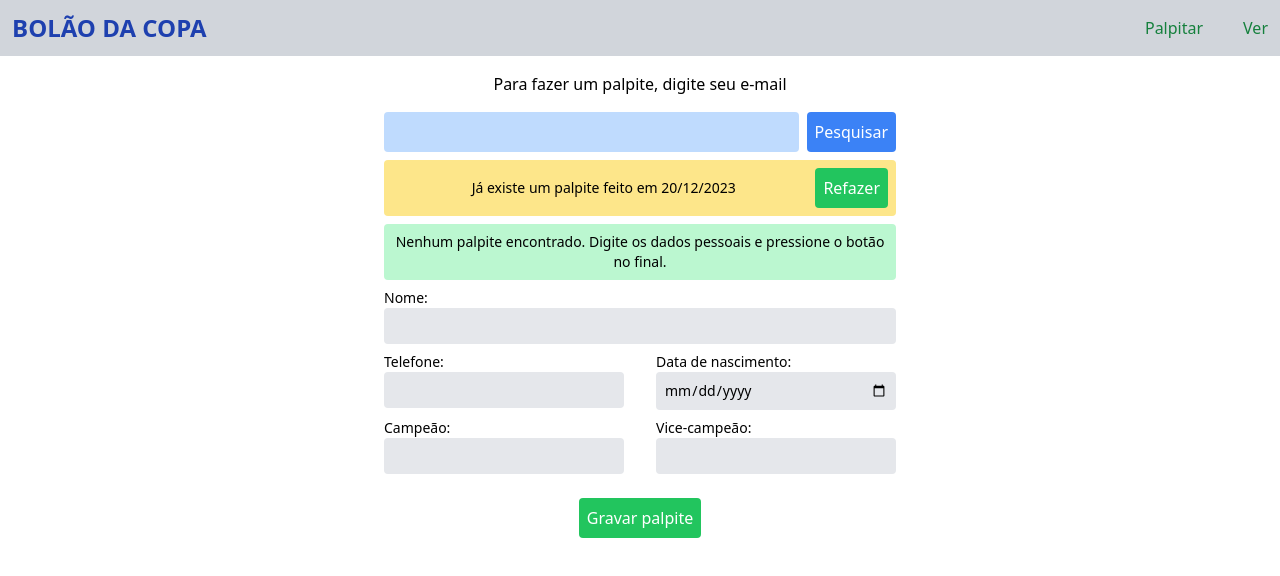
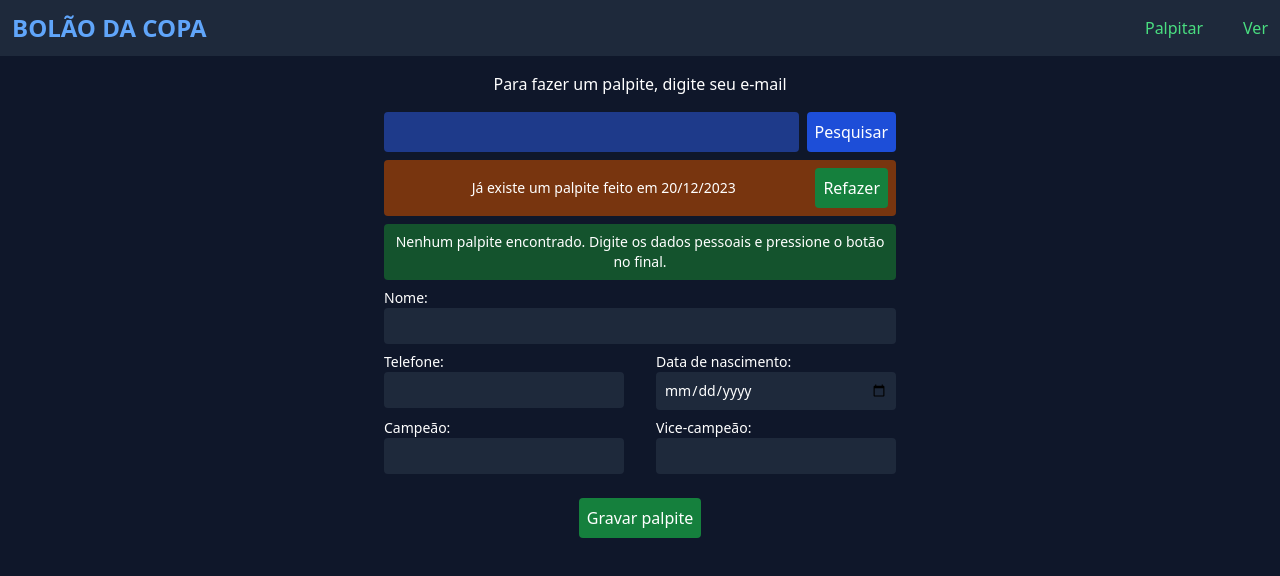
Before and after one commit to dlucredio/cursoweb2, a React (Create React App) app in the folder react/aplicacaoCompleta/worldcup-pool-frontend/: page /placeBet in a window 1280 px wide. Shown: the top 576 px of the page. Built offline with nearby package versions, Linux system fonts and the light colour scheme; a web font is replaced by a local one.

Commit message:
Dark mode

```diff
--- a/react/aplicacaoCompleta/worldcup-pool-frontend/src/components/NavBar.js
+++ b/react/aplicacaoCompleta/worldcup-pool-frontend/src/components/NavBar.js
@@ -10,20 +10,20 @@ export function NavBar() {
     }
 
     return (
-        <div className="w-full bg-gray-300 text-white flex flex-row p-3 justify-between items-center">
-            <Link to="/" className="text-blue-800 text-center text-2xl font-black uppercase select-none">Bolão da copa</Link>
+        <div className="w-full bg-gray-300 dark:bg-slate-800 text-white flex flex-row p-3 justify-between items-center">
+            <Link to="/" className="text-blue-800 dark:text-blue-400 text-center text-2xl font-black uppercase select-none">Bolão da copa</Link>
             <div className="cursor-pointer">
-                <MdMenu onClick={toggleFloatMenuShown} className="text-2xl md:hidden text-green-700 hover:text-green-900 select-none" />
+                <MdMenu onClick={toggleFloatMenuShown} className="text-2xl md:hidden text-green-700 dark:text-green-400 dark:hover:text-green-200 hover:text-green-900 select-none" />
                 <div className="relative">
-                    <div className={`absolute right-0 top-0 flex md:hidden flex-col items-center bg-gray-300  border-solid border-2 border-whitse rounded-xl p-4 drop-shadow transition-all duration-500 ${floatMenuShown ? 'visible opacity-100' : 'collapse opacity-0'}`}>
-                        <Link to="/placeBet" className="text-green-700 hover:text-green-900 mb-4 select-none">Palpitar</Link>
-                        <Link to="/viewBets" className="text-green-700 hover:text-green-900 select-none">Ver</Link>
+                    <div className={`absolute right-0 top-0 flex md:hidden flex-col items-center bg-gray-300 dark:bg-slate-800 border-solid border-2 border-white dark:border-slate-600 rounded-xl p-4 drop-shadow transition-all duration-500 ${floatMenuShown ? 'visible opacity-100' : 'collapse opacity-0'}`}>
+                        <Link to="/placeBet" className="text-green-700 hover:text-green-900 dark:text-green-400 dark:hover:text-green-200 mb-4 select-none">Palpitar</Link>
+                        <Link to="/viewBets" className="text-green-700 hover:text-green-900 dark:text-green-400 dark:hover:text-green-200 select-none">Ver</Link>
                     </div>
                 </div>
             </div>
             <div className="hidden md:flex items-center">
-                <Link to="/placeBet" className="text-green-700 hover:text-green-900 mr-10 select-none">Palpitar</Link>
-                <Link to="/viewBets" className="text-green-700 hover:text-green-900 select-none">Ver</Link>
+                <Link to="/placeBet" className="text-green-700 hover:text-green-900 dark:text-green-400 dark:hover:text-green-200 mr-10 select-none">Palpitar</Link>
+                <Link to="/viewBets" className="text-green-700 hover:text-green-900 dark:text-green-400 dark:hover:text-green-200 select-none">Ver</Link>
             </div>
         </div>
     );
--- a/react/aplicacaoCompleta/worldcup-pool-frontend/src/pages/Home.js
+++ b/react/aplicacaoCompleta/worldcup-pool-frontend/src/pages/Home.js
@@ -2,9 +2,9 @@ import { Link } from "react-router-dom";
 
 function Home() {
     return (
-        <div className="bg-white w-full h-screen flex flex-col justify-center items-center">
-            <div className="bg-gray-300 flex flex-col justify-center items-center w-full h-full md:w-fit md:h-fit md:p-16 md:rounded-3xl">
-            <div className="text-blue-800 text-center pb-12 text-2xl font-black uppercase">Bolão da copa</div>
+        <div className="bg-white dark:bg-slate-900 w-full h-screen flex flex-col justify-center items-center">
+            <div className="bg-gray-300 dark:bg-slate-800 flex flex-col justify-center items-center w-full h-full md:w-fit md:h-fit md:p-16 md:rounded-3xl">
+            <div className="text-blue-800 dark:text-blue-400 text-center pb-12 text-2xl font-black uppercase">Bolão da copa</div>
             <div className="flex flex-col justify-center items-stretch">
                 <Link to="/placeBet" className="bg-green-700 m-4 py-2 px-5 rounded-full text-white text-center hover:bg-green-900">Palpitar</Link>
                 <Link to="/viewBets" className="bg-green-700 m-4 py-2 px-5 rounded-full text-white text-center hover:bg-green-900">Ver</Link>
--- a/react/aplicacaoCompleta/worldcup-pool-frontend/src/pages/Layout.js
+++ b/react/aplicacaoCompleta/worldcup-pool-frontend/src/pages/Layout.js
@@ -2,7 +2,9 @@ import { Outlet, Link } from "react-router-dom";
 
 const Layout = () => {
     return (
-        <Outlet />
+        <div className="dark">
+            <Outlet />
+        </div>
     )
 };
 
--- a/react/aplicacaoCompleta/worldcup-pool-frontend/src/pages/PlaceBet.js
+++ b/react/aplicacaoCompleta/worldcup-pool-frontend/src/pages/PlaceBet.js
@@ -2,22 +2,22 @@ import { NavBar } from "../components/NavBar";
 
 function PlaceBet() {
     return (
-        <div className="h-screen flex flex-col">
+        <div className="h-screen flex flex-col dark:bg-slate-900">
             <NavBar />
-            <div className="flex-1 flex flex-col items-center m-2">
+            <div className=" flex-1 flex flex-col items-center m-2">
                 <div className="flex flex-wrap justify-center w-full max-w-lg">
-                    <div className="p-2">Para fazer um palpite, digite seu e-mail</div>
-                    <input className="flex-1 text-center p-2 mt-2 rounded bg-blue-200" type="text" />
-                    <button className="rounded p-2 ml-2 mt-2 bg-blue-500 hover:bg-blue-800 text-white">Pesquisar</button>
+                    <div className="p-2 dark:text-white">Para fazer um palpite, digite seu e-mail</div>
+                    <input className="flex-1 text-center p-2 mt-2 rounded bg-blue-200 dark:bg-blue-900 dark:text-white" type="text" />
+                    <button className="rounded p-2 ml-2 mt-2 bg-blue-700 hover:bg-blue-900 text-white">Pesquisar</button>
                 </div>
 
-                <div className="flex flex-row flex-wrap items-center bg-amber-200 text-center rounded p-2 mt-2 w-full max-w-lg">
+                <div className="flex flex-row flex-wrap items-center bg-amber-200 dark:bg-amber-900 dark:text-white text-center rounded p-2 mt-2 w-full max-w-lg">
                     <div className="flex-1 text-sm">
                         Já existe um palpite feito em 20/12/2023
                     </div>
-                    <button className="rounded p-2 bg-green-500 hover:bg-green-800 text-white">Refazer</button>
+                    <button className="rounded p-2 bg-green-700 hover:bg-green-900 text-white">Refazer</button>
                 </div>
-                <div className="flex flex-row flex-wrap items-center bg-green-200 text-center rounded p-2 mt-2 w-full max-w-lg">
+                <div className="flex flex-row flex-wrap items-center bg-green-200 dark:bg-green-900 dark:text-white text-center rounded p-2 mt-2 w-full max-w-lg">
                     <div className="flex-1 text-sm">
                         Nenhum palpite encontrado. Digite os dados pessoais e pressione o botão no final.
                     </div>
@@ -25,32 +25,32 @@ function PlaceBet() {
 
                 <div className="flex flex-col text-sm w-full max-w-lg">
                     <div className="flex flex-col">
-                        <label htmlFor="gamblerName" className="mt-2">Nome:</label>
-                        <input id="gamblerName" type="text" className="p-2 rounded bg-gray-200" />
+                        <label htmlFor="gamblerName" className="mt-2 dark:text-white">Nome:</label>
+                        <input id="gamblerName" type="text" className="p-2 rounded bg-gray-200 dark:bg-slate-800 dark:text-white" />
                     </div>
                 </div>
                 <div className="flex flex-col sm:flex-row sm:justify-between text-sm w-full max-w-lg">
                     <div className="flex flex-col">
-                        <label htmlFor="gamblerPhone" className="mt-2">Telefone:</label>
-                        <input id="gamblerPhone" type="text" className="p-2 rounded bg-gray-200 sm:w-60" />
+                        <label htmlFor="gamblerPhone" className="mt-2 dark:text-white">Telefone:</label>
+                        <input id="gamblerPhone" type="text" className="p-2 rounded bg-gray-200 dark:bg-slate-800 dark:text-white sm:w-60" />
                     </div>
                     <div className="flex flex-col">
-                        <label htmlFor="gamblerBirthDate" className="mt-2">Data de nascimento:</label>
-                        <input id="gamblerBirthDate" type="date" className="p-2 rounded bg-gray-200 sm:w-60" />
+                        <label htmlFor="gamblerBirthDate" className="mt-2 dark:text-white">Data de nascimento:</label>
+                        <input id="gamblerBirthDate" type="date" className="p-2 rounded bg-gray-200 dark:bg-slate-800 dark:text-white sm:w-60" />
                     </div>
                 </div>
                 <div className="flex flex-col sm:flex-row sm:justify-between text-sm w-full max-w-lg">
                     <div className="flex flex-col">
-                        <label htmlFor="betChampion" className="mt-2">Campeão:</label>
-                        <input id="betChampion" type="text" className="p-2 rounded bg-gray-200 sm:w-60" />
+                        <label htmlFor="betChampion" className="mt-2 dark:text-white">Campeão:</label>
+                        <input id="betChampion" type="text" className="p-2 rounded bg-gray-200 dark:bg-slate-800 dark:text-white sm:w-60" />
                     </div>
                     <div className="flex flex-col">
-                        <label htmlFor="betRunnerUp" className="mt-2">Vice-campeão:</label>
-                        <input id="betRunnerUp" type="text" className="p-2 rounded bg-gray-200 sm:w-60" />
+                        <label htmlFor="betRunnerUp" className="mt-2 dark:text-white">Vice-campeão:</label>
+                        <input id="betRunnerUp" type="text" className="p-2 rounded bg-gray-200 dark:bg-slate-800 dark:text-white sm:w-60" />
                     </div>
                 </div>
 
-                <button className="rounded p-2 mt-6 mb-6 bg-green-500 hover:bg-green-800 text-white">Gravar palpite</button>
+                <button className="rounded p-2 mt-6 mb-6 bg-green-700 hover:bg-green-900 text-white">Gravar palpite</button>
             </div>
         </div >
     );
--- a/react/aplicacaoCompleta/worldcup-pool-frontend/src/pages/ViewBets.js
+++ b/react/aplicacaoCompleta/worldcup-pool-frontend/src/pages/ViewBets.js
@@ -2,7 +2,7 @@ import { NavBar } from "../components/NavBar";
 
 function ViewBets() {
     return (
-        <div>
+        <div className="h-screen flex flex-col dark:bg-slate-900">
             <NavBar />
 
             View Bets
--- a/react/aplicacaoCompleta/worldcup-pool-frontend/tailwind.config.js
+++ b/react/aplicacaoCompleta/worldcup-pool-frontend/tailwind.config.js
@@ -3,6 +3,7 @@
 const defaultTheme = require('tailwindcss/defaultTheme')
 
 module.exports = {
+    darkMode: 'class',
     content: [
         "./src/**/*.{js,jsx,ts,tsx}",
     ],
```
